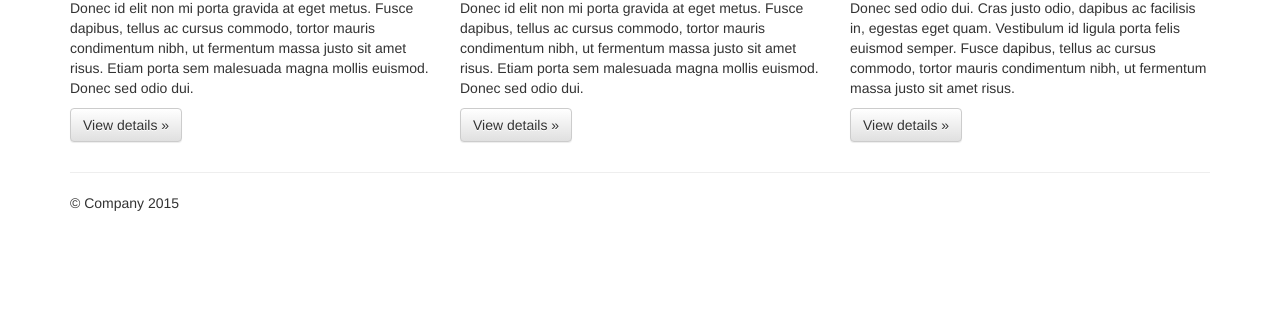
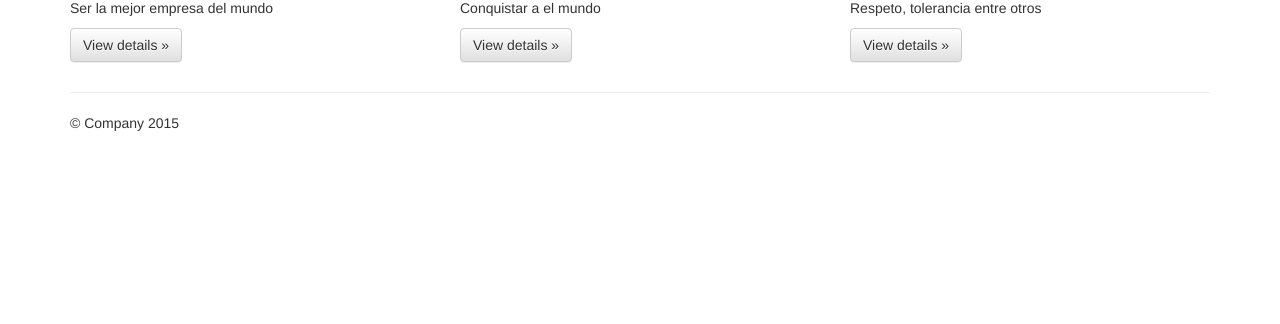
Before and after one commit to MeganCordoba/demo-webside, a plain HTML site: page sobre-nosotros.html in a window 1280 px wide. Shown: the part 476-800 px from the top of the page. Drawn offline with nearby package versions, Linux system fonts and the light colour scheme.

```diff
--- a/sobre-nosotros.html
+++ b/sobre-nosotros.html
@@ -66,17 +66,17 @@
       <div class="row">
         <div class="col-md-4">
           <h2>Visión</h2>
-          <p>Donec id elit non mi porta gravida at eget metus. Fusce dapibus, tellus ac cursus commodo, tortor mauris condimentum nibh, ut fermentum massa justo sit amet risus. Etiam porta sem malesuada magna mollis euismod. Donec sed odio dui. </p>
+          <p>Ser la mejor empresa del mundo</p>
           <p><a class="btn btn-default" href="#" role="button">View details &raquo;</a></p>
         </div>
         <div class="col-md-4">
           <h2>Misión</h2>
-          <p>Donec id elit non mi porta gravida at eget metus. Fusce dapibus, tellus ac cursus commodo, tortor mauris condimentum nibh, ut fermentum massa justo sit amet risus. Etiam porta sem malesuada magna mollis euismod. Donec sed odio dui. </p>
+          <p>Conquistar a el mundo </p>
           <p><a class="btn btn-default" href="#" role="button">View details &raquo;</a></p>
        </div>
         <div class="col-md-4">
           <h2>Valores constitucionales</h2>
-          <p>Donec sed odio dui. Cras justo odio, dapibus ac facilisis in, egestas eget quam. Vestibulum id ligula porta felis euismod semper. Fusce dapibus, tellus ac cursus commodo, tortor mauris condimentum nibh, ut fermentum massa justo sit amet risus.</p>
+          <p>Respeto, tolerancia entre otros</p>
           <p><a class="btn btn-default" href="#" role="button">View details &raquo;</a></p>
         </div>
       </div>
```
